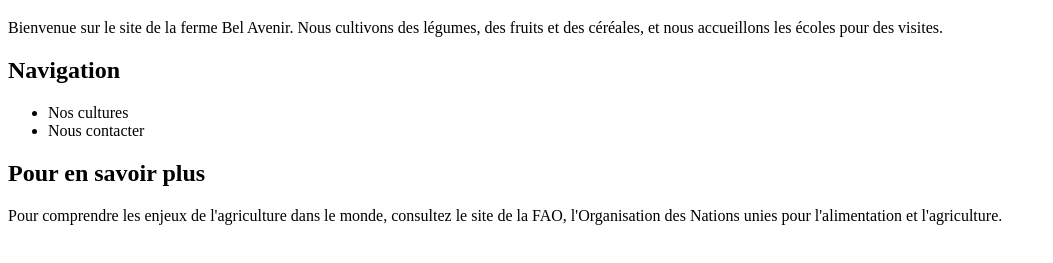
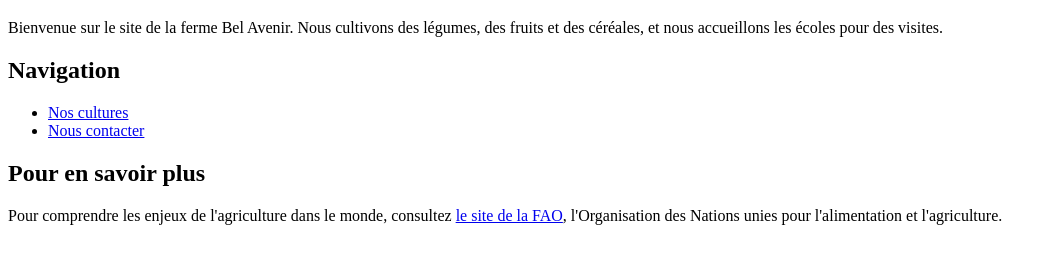
Before and after one commit to Osmose24/Projet-PlanEvo, a plain HTML site: page niveau-1-graine/04-liens/index.html in a window 1280 px wide. Shown: the part 61-324 px from the top of the page, without its empty margins (0-1053 px from the left). Drawn offline with Linux system fonts and the light colour scheme.

Commit message:
partie 4-2

```diff
--- a/niveau-1-graine/04-liens/index.html
+++ b/niveau-1-graine/04-liens/index.html
@@ -15,17 +15,18 @@
   <h2>Navigation</h2>
   <ul>
     <!-- TODO 1 : transformez ce texte en lien vers la page cultures.html -->
-    <li>Nos cultures</li>
+    <li><a href="cultures.html">Nos cultures</a></li>
     <!-- TODO 2 : transformez ce texte en lien vers la page contact.html (rangée dans le dossier pages) -->
-    <li>Nous contacter</li>
+    <li><a href="contact.html">Nous contacter</a></li>
   </ul>
 
   <h2>Pour en savoir plus</h2>
   <!-- TODO 5 : transformez "le site de la FAO" en lien vers https://www.fao.org/home/fr
        qui s'ouvre dans un nouvel onglet -->
+
   <p>
     Pour comprendre les enjeux de l'agriculture dans le monde, consultez
-    le site de la FAO, l'Organisation des Nations unies pour l'alimentation et l'agriculture.
+    <a href="https://www.fao.org/home/fr" target="_blank" rel="noopener">le site de la FAO</a>, l'Organisation des Nations unies pour l'alimentation et l'agriculture.
   </p>
 </body>
 </html>
```
Also changed, not shown: niveau-1-graine/04-liens/pages/contact.html (+3 -2 lines).
